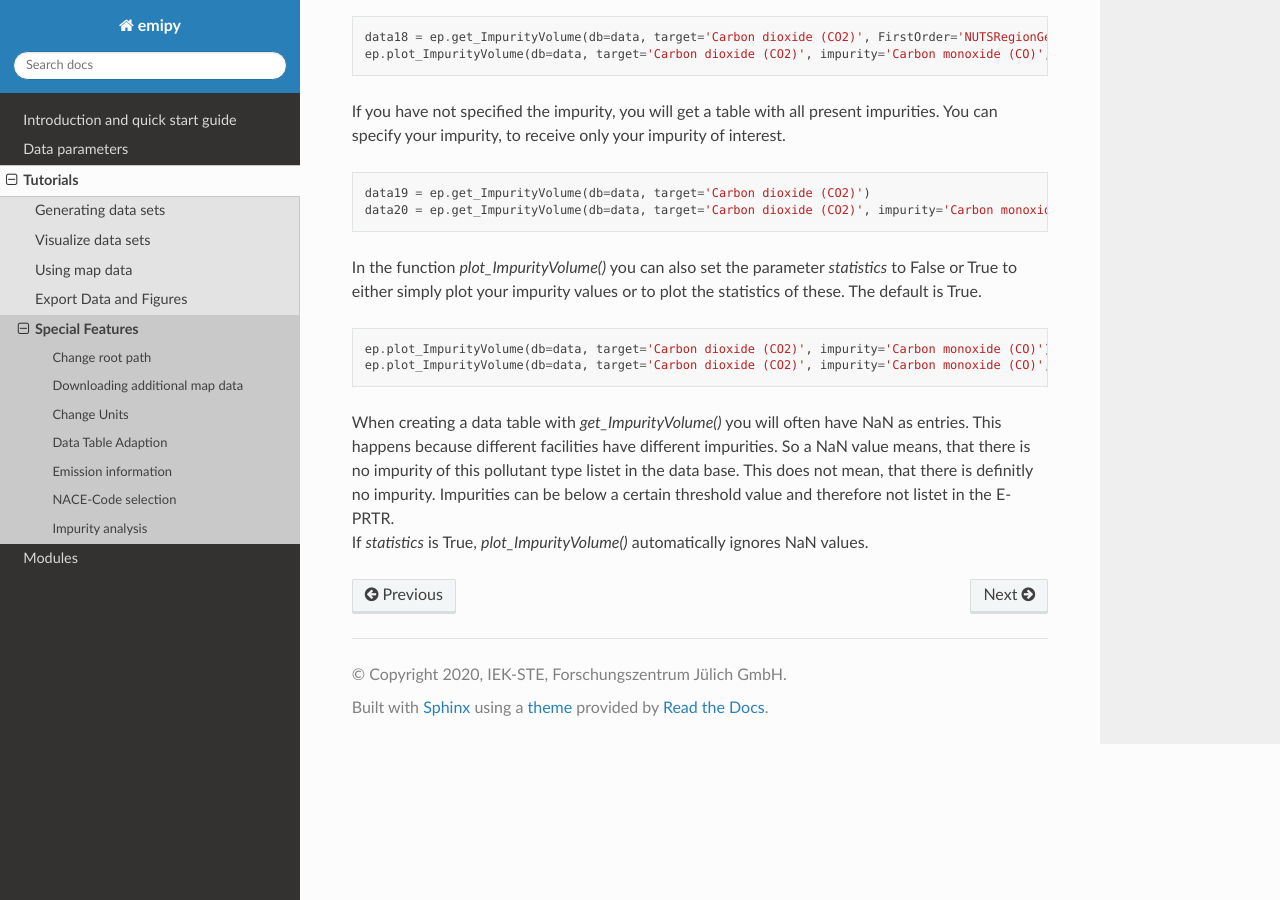
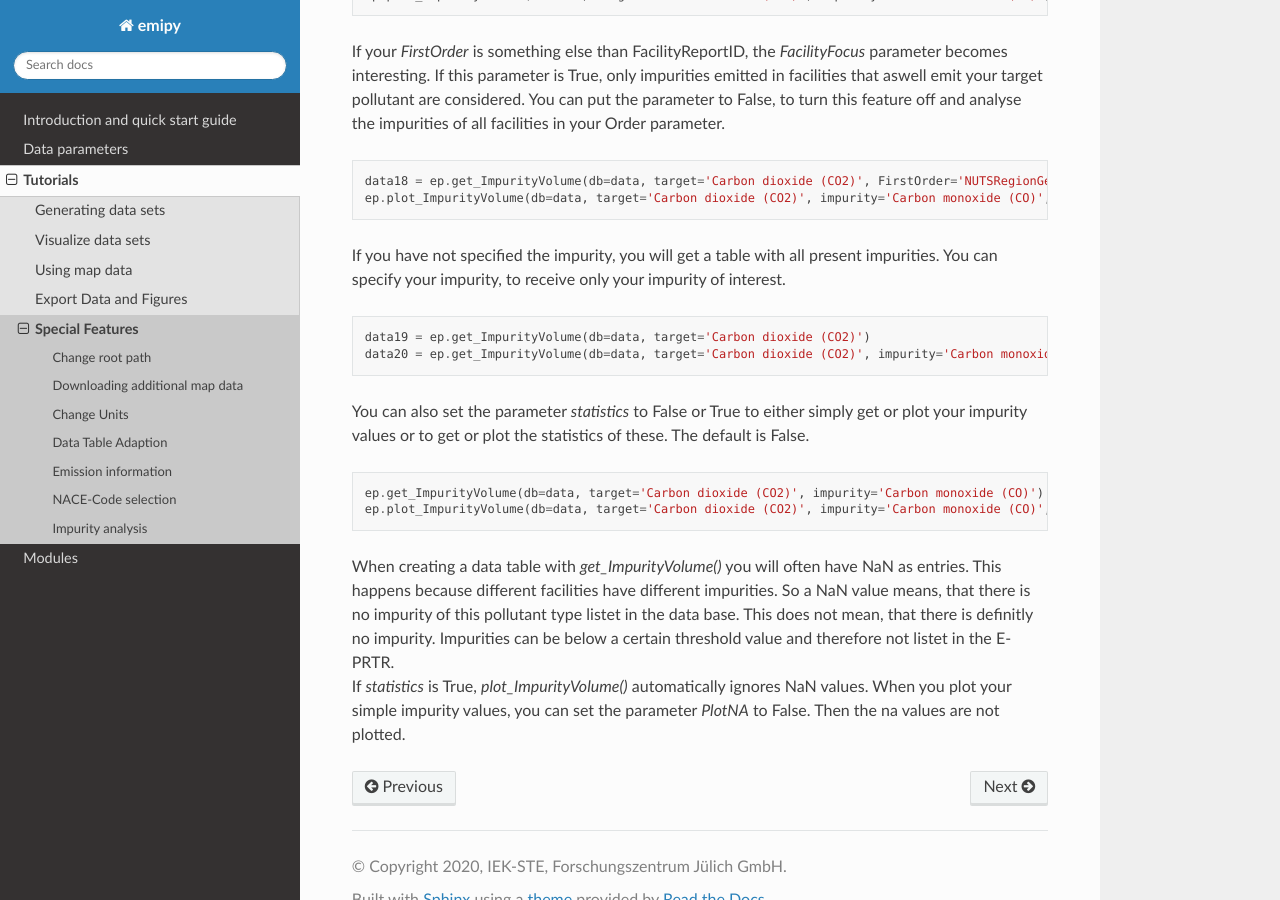
Before and after one commit to ElsevierSoftwareX/SOFTX-D-21-00134, a Sphinx documentation site: the page built from docs/source/tut5.rst, in a window 1280 px wide and 900 px high, scrolled down 3967 px. Built offline with Sphinx 7.4.7 and the Read the Docs theme 2.0.0, drawn with Linux system fonts in a browser that asks for light colours; some of the changed text lies outside the part shown.

Commit message:
Update documentation, (NACETransition, Impurityupdate)

```diff
--- a/docs/source/tut5.rst
+++ b/docs/source/tut5.rst
@@ -92,6 +92,8 @@
 	db = ep.perform_NACETransition(db)
 
 | The transition does not allow an unique assignment of new codes, which is why the new codes may be stored as list of multiple codes. In a consequence, entries might pass your filter, but are not truly part of your requested data. You might want to check for these entries, if they really are part of your economic field.
+| There exist entries in the old data, that have 2 different NACE 1.1 Code, which have no assignment in the `transition tables <https://ec.europa.eu/eurostat/de/web/nace-rev2/correspondence_tables>`_. For these cases we decided for a assignment.
+| The NACECode 27.35 is translated to 24.10 since the NACEMainEconomicActivityName of both sounds very similar. 74.84 is translated to 59.20, 63.99, 74.10, 74.90, 77.40, 82.30, 82.91, 82.99. Here the NACEMainEconomicActivityName is the same as for 74.87 and we copied the transition from this NACECode.
 | You can finde the NACE-Codes in the `NACE Rev.2 <https://ec.europa.eu/eurostat/documents/portlet_file_entry/3859598/KS-RA-07-015-EN.PDF.pdf/dd5443f5-b886-40e4-920d-9df03590ff91>`_ starting at page 63. Choosing the right code enables you to filter for your request. *NACEMainEconomicActivityCode* needs a string with the complete NACE Code like '01.46' or a list of these Codes.
 
 .. code-block :: python
@@ -152,12 +154,12 @@
 	data19 = ep.get_ImpurityVolume(db=data, target='Carbon dioxide (CO2)')
 	data20 = ep.get_ImpurityVolume(db=data, target='Carbon dioxide (CO2)', impurity='Carbon monoxide (CO)')
 
-| In the function *plot_ImpurityVolume()* you can also set the parameter *statistics* to False or True to either simply plot your impurity values or to plot the statistics of these. The default is True.
+| You can also set the parameter *statistics* to False or True to either simply get or plot your impurity values or to get or plot the statistics of these. The default is False.
 
 .. code-block :: python
 
-	ep.plot_ImpurityVolume(db=data, target='Carbon dioxide (CO2)', impurity='Carbon monoxide (CO)')
-	ep.plot_ImpurityVolume(db=data, target='Carbon dioxide (CO2)', impurity='Carbon monoxide (CO)', statistics=False)
+	ep.get_ImpurityVolume(db=data, target='Carbon dioxide (CO2)', impurity='Carbon monoxide (CO)')
+	ep.plot_ImpurityVolume(db=data, target='Carbon dioxide (CO2)', impurity='Carbon monoxide (CO)', statistics=True)
 
 | When creating a data table with *get_ImpurityVolume()* you will often have NaN as entries. This happens because different facilities have different impurities. So a NaN value means, that there is no impurity of this pollutant type listet in the data base. This does not mean, that there is definitly no impurity. Impurities can be below a certain threshold value and therefore not listet in the E-PRTR.
-| If *statistics* is True, *plot_ImpurityVolume()* automatically ignores NaN values.
+| If *statistics* is True, *plot_ImpurityVolume()* automatically ignores NaN values. When you plot your simple impurity values, you can set the parameter *PlotNA* to False. Then the na values are not plotted.
```
Also changed, not shown: other parts of docs/source/tut5.rst (+1 -1 lines).
